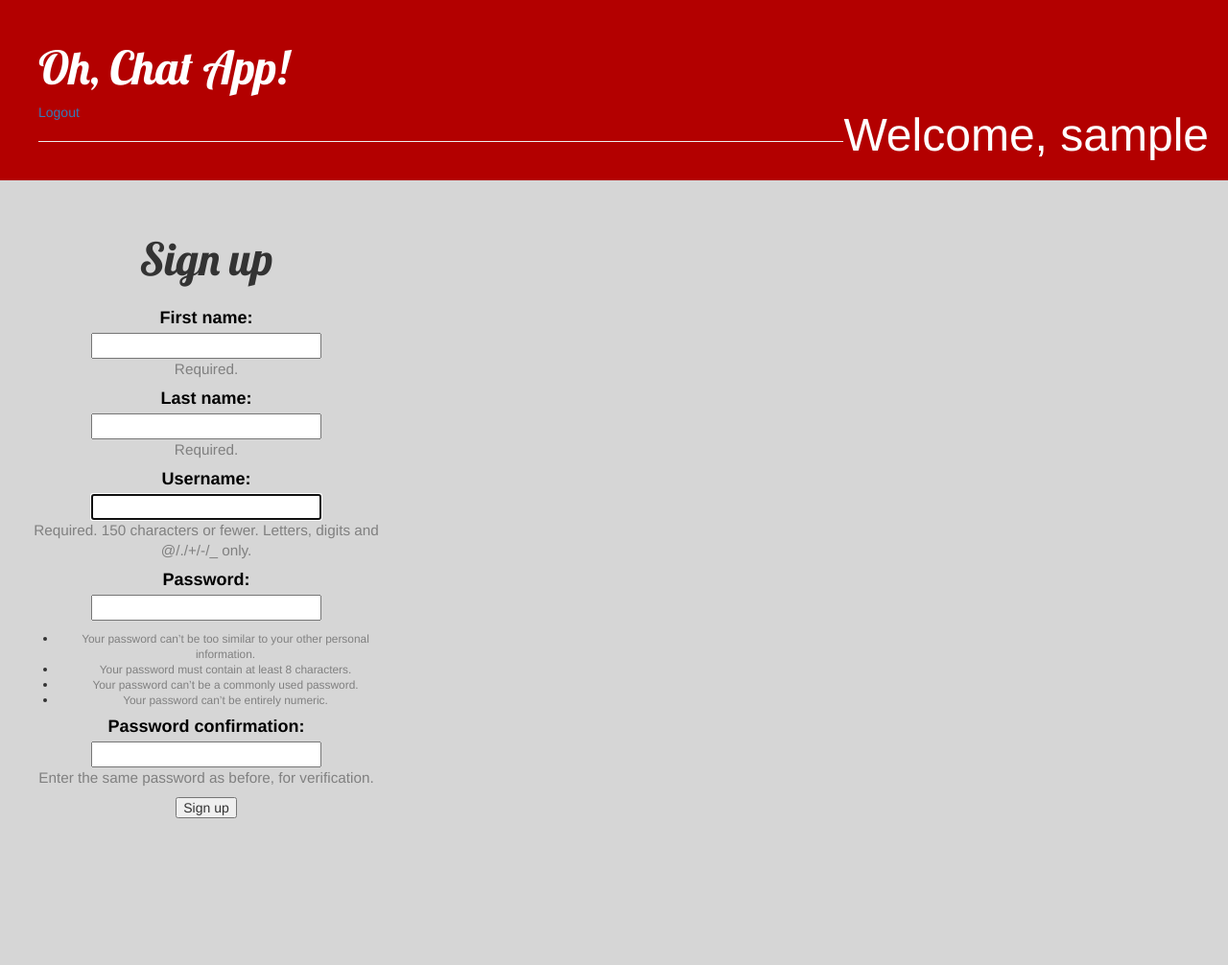
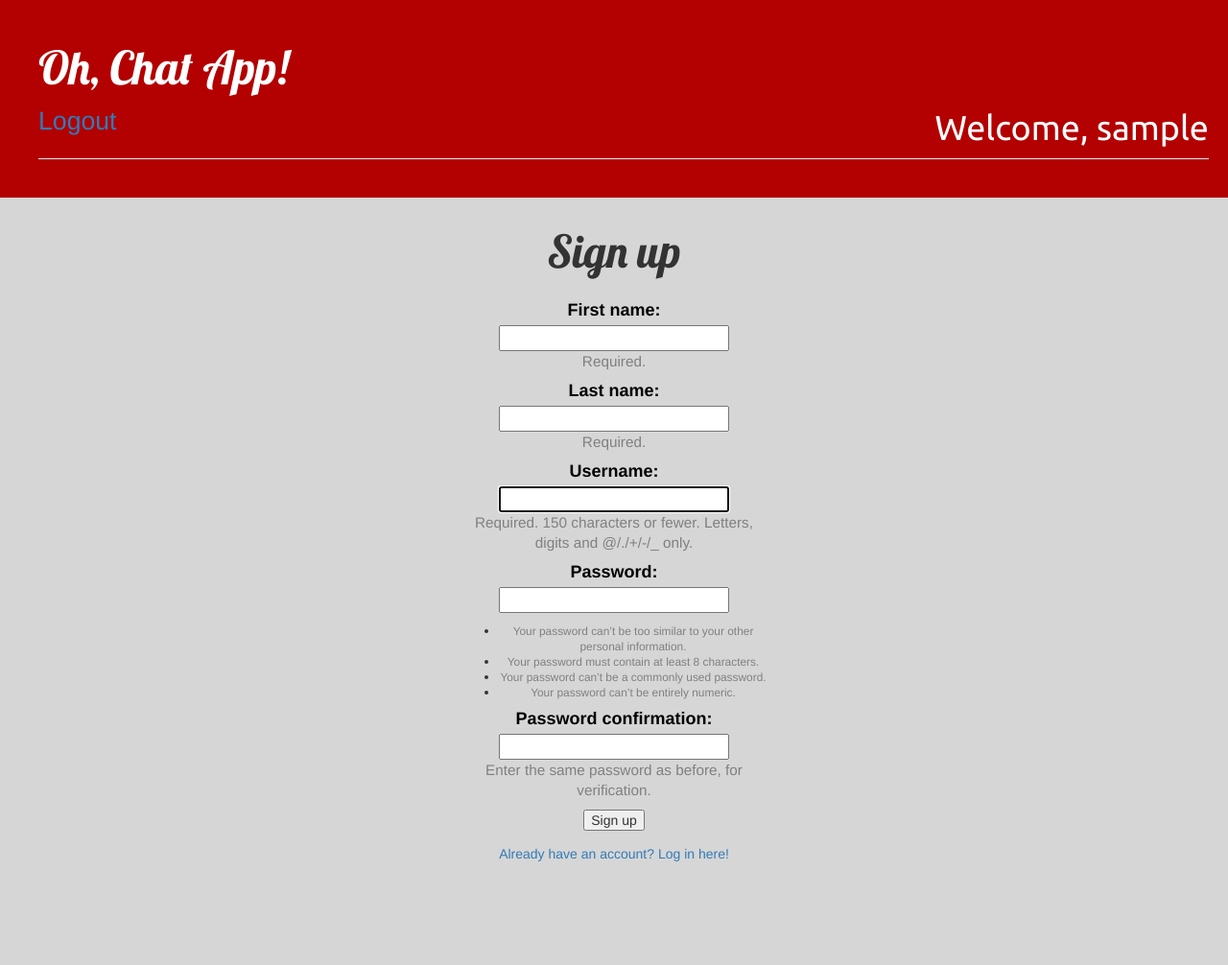
Before and after one commit to FatherLied/Generic-Messaging, a Django app: template dashboard/templates/dashboard/signup.html in a window 1280 px wide. Shown: the whole page at 96% size. Before the commit the page ends 853 px from the top, so only its background shows below. Run offline with Django 3.2, Linux system fonts and the light colour scheme; the template is opened without the code that fills it: values that come from a table or form of the project are taken from there, others are empty; the visitor is signed in with stand-in values (Sample User, id 1); some libraries are stand-ins or nearby versions.

Commit message:
Fix CSS formatting, add Go Back To Login link in Signup page

```diff
--- a/dashboard/static/css/blog.css
+++ b/dashboard/static/css/blog.css
@@ -13,13 +13,19 @@
 }
 
 .page-header p{
+    font-family: 'Ubuntu';
     color: white;
-    font-size: 36pt;
+    font-size: 27pt;
     float: right;
+    margin-bottom: 0px;
 }
 
-.content {
-    margin-left: 40px;
+.container{
+    width:350px;
+}
+
+.logsignout{
+    font-size: 20pt;
 }
 
 body{
@@ -29,12 +35,6 @@ body{
 h1, h2, h3, h4 {
     font-family: 'Lobster', cursive;
     font-size: 35pt;
-}
-
-.welcomemessage{
-    float:right;
-    font-color: white;
-    font-size: 35pt
 }
 
 .listthreadsusers h3{
@@ -58,7 +58,7 @@ h1, h2, h3, h4 {
 
 .listthreadsusers{
     float: left;
-    margin-left: 70px;
+    margin-left: 120px;
     margin-right: 70px;
     text-align: center;
 }
@@ -77,20 +77,11 @@ h1, h2, h3, h4 {
     border-style: dashed;
 }
 
-.container{
-    width: 350px;
-    height: 500px;
-
-    padding:0px 0px 0px 0px;
-
-    text-align: center;
-
-    display: inline-block;
-    vertical-align: middle;
-}
 
 .sendmess{
     padding-top: 10px;
+    padding-left: 5px;
+    padding-right: 5px;
 }
 
 textarea {
@@ -104,6 +95,7 @@ textarea {
     margin-top: 30px;
     margin-left: 60px;
     margin-right: 60px;
+    margin-bottom:0px;
 
     display: inline-block;
     vertical-align: middle;
@@ -135,14 +127,10 @@ textarea {
 
 
 .upperlogin {
-    position: absolute;
-    height: 350px;
+    position: relative;
     line-height: 200px;
     text-align: center;
-    margin-bottom: 200px;
-    margin-top: 30px;
-    margin-left: -20px;
-    margin-right:-20px;
+    margin-top: 10px;
 }
 
 .innerlogin {
@@ -156,15 +144,14 @@ textarea {
 }
 
 .uppersignup {
-    position: relative;
-    height: 450px;
-    line-height: 200px;
+    position:relative;
+    padding:20px 0px 0px 0px;
     text-align: center;
-    margin-bottom: 200px;
-    margin-top: 20px;
-    margin-left: -20px;
-    margin-right:-20px;
-}
+    margin: auto
+    display: inline-block;
+    vertical-align: middle;
+    padding-bottom:50px;
+    height:780px;}
 
 .innersignup p{
     font-size: 18px;
@@ -196,7 +183,6 @@ textarea {
     font-size: 14pt;
 }
 
-
 .date {
     color: #828282;
 }
--- a/dashboard/templates/dashboard/base.html
+++ b/dashboard/templates/dashboard/base.html
@@ -13,6 +13,7 @@
     <link rel="stylesheet" href="//maxcdn.bootstrapcdn.com/bootstrap/3.2.0/css/bootstrap.min.css">
     <link rel="stylesheet" href="//maxcdn.bootstrapcdn.com/bootstrap/3.2.0/css/bootstrap-theme.min.css">
     <link href='//fonts.googleapis.com/css?family=Lobster&subset=latin,latin-ext' rel='stylesheet' type='text/css'>
+    <link href="https://fonts.googleapis.com/css?family=Ubuntu" rel="stylesheet">
     <link rel="stylesheet" href="{% static 'css/blog.css' %}">
     {% block extra_head %}
     {% endblock %}
@@ -24,9 +25,9 @@
         {# login/signup thingy #}
           {% if user.is_authenticated %}
             <p>Welcome, {{request.user}} </p>
+          <div class = "logsignout">
             <a href="{% url 'logout' %}">Logout</a>
-          {% else %}
-            <a href="{% url 'login' %}">Login</a> / <a href="{% url 'signup' %}">Signup</a>
+          </div>
           {% endif %}
       <hr>
     </div>
--- a/dashboard/templates/dashboard/details.html
+++ b/dashboard/templates/dashboard/details.html
@@ -6,7 +6,6 @@
 {% endblock %}
 
 {% block details %}
-	<div class="container">
 	<div class="messages">
 		{% for message in messages %}
         {% include "dashboard/messages_panel/message.html" %}
@@ -18,9 +17,9 @@
 			<textarea name="content" id="content" rows="2" cols = "40%"></textarea>
 			<input name="thread_id" type="hidden" value="{{thisthreads.id}}" />
 			<input name="sender" id="sender" type="hidden" value="{{request.user}}" />
+			<br>
 			<button>Send</button>
 		</form>
-		</div>
 	</div>
 
 	{% comment %}
@@ -39,6 +38,7 @@
 			    <div class="user">
 			        {{sender}}
 			    </div>
+			    : <br>
 			    <div class="content">
 			        <div class="body">
 			            {{content}}
--- a/dashboard/templates/dashboard/login.html
+++ b/dashboard/templates/dashboard/login.html
@@ -23,8 +23,7 @@
             {% endif %}
           </p>
         {% endfor %}
-        <button type="submit"" >Log in</button>
-        <br><br>
+        <button type="submit" >Log in</button><br><br>
         <a href="{% url 'signup' %}">New user? Sign up here!</a>
       </div>
     </form>
--- a/dashboard/templates/dashboard/messages_panel/message.html
+++ b/dashboard/templates/dashboard/messages_panel/message.html
@@ -2,7 +2,7 @@
     <div class="user">
         {{message.sender}}
     </div>
-    :
+    : <br>
     <div class="content">
         <div class="body">
             {{message.content}}
--- a/dashboard/templates/dashboard/signup.html
+++ b/dashboard/templates/dashboard/signup.html
@@ -25,7 +25,8 @@
             {% endfor %}
           </p>
         {% endfor %}
-        <button type="submit">Sign up</button>
+        <button type="submit">Sign up</button><br><br>
+        <a href="{% url 'login' %}">Already have an account? Log in here!</a>
       </form>
     </div>
   </div>
```
Lines whose indentation alone changed are shown as unchanged.
